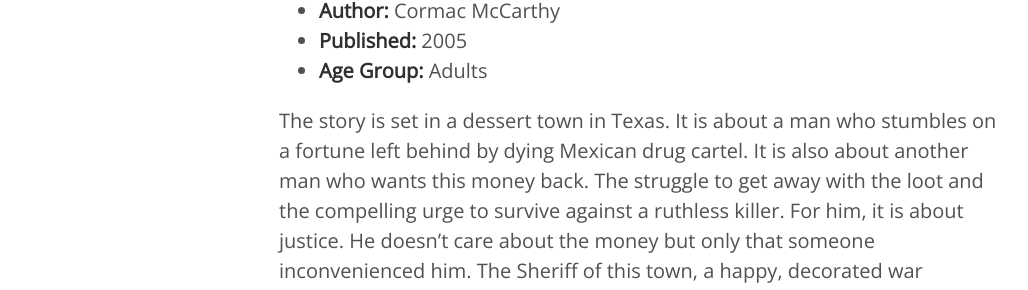
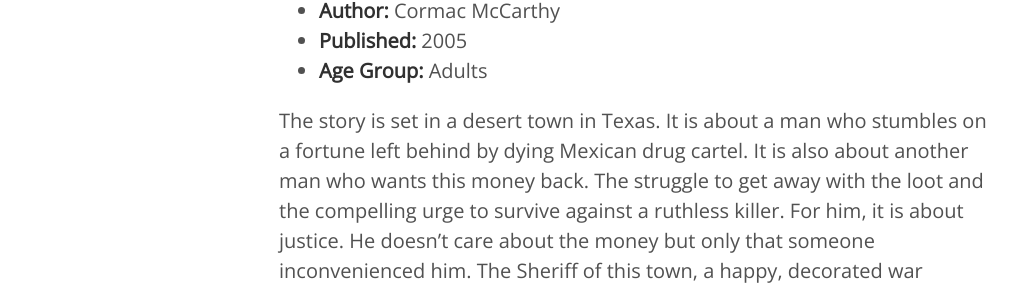
Before and after one commit to adibis/jekyllNerditya, a Jekyll site: the page built from _posts/2014-07-10-no-country-for-old-men.md, in a window 1280 px wide and 900 px high, scrolled down 307 px. Shown: the part 153-443 px from the top of the window, without its empty margins (1-1029 px from the left). Built offline with Jekyll 4.4.1, drawn with Linux system fonts in a browser that asks for light colours; nearby versions of some CDN libraries; Markdown is read by kramdown in place of the engine named in the settings; some of the changed text lies outside the part shown.

Commit message:
Updated and fixed posts.

```diff
--- a/_posts/2014-07-10-no-country-for-old-men.md
+++ b/_posts/2014-07-10-no-country-for-old-men.md
@@ -12,7 +12,7 @@ This sentence pretty much sums up the book for me. No Country for Old Men is the
 + **Published:** 2005
 + **Age Group:** Adults
 
-The story is set in a dessert town in Texas. It is about a man who stumbles on a fortune left behind by dying Mexican drug cartel. It is also about another man who wants this money back. The struggle to get away with the loot and the compelling urge to survive against a ruthless killer. For him, it is about justice. He doesn't care about the money but only that someone inconvenienced him. The Sheriff of this town, a happy, decorated war veteran cares about his people and is out to save the people in his county.
+The story is set in a desert town in Texas. It is about a man who stumbles on a fortune left behind by dying Mexican drug cartel. It is also about another man who wants this money back. The struggle to get away with the loot and the compelling urge to survive against a ruthless killer. For him, it is about justice. He doesn't care about the money but only that someone inconvenienced him. The Sheriff of this town, a happy, decorated war veteran cares about his people and is out to save the people in his county.
 
 It's hard for me to put in words the feeling I got from this book. Llewelyn, the guy who stole the money is an ordinary character. He just happens to stumble on the money and then gets engulfed in a war against Chigurh. A psychopath. Chigurh, the main antagonist of the book, is a hitman. With no compassion, no remorse, he simply kills people who are accountable. Yet acts on a moral code, almost honor. Chigurh is, by far, one of the best written characters I've read in a long time. Sheriff Bell, who's musings serve majority of the narrative in this book, is now trying to clean up the mess left behind by Chigurh. While struggling with the enormity of the crimes, he's still trying to save Llewelyn.
 
```
Also changed, not shown: _posts/2016-08-29-dungeon-crawl-stone-soup.md (+4 -0 lines).
